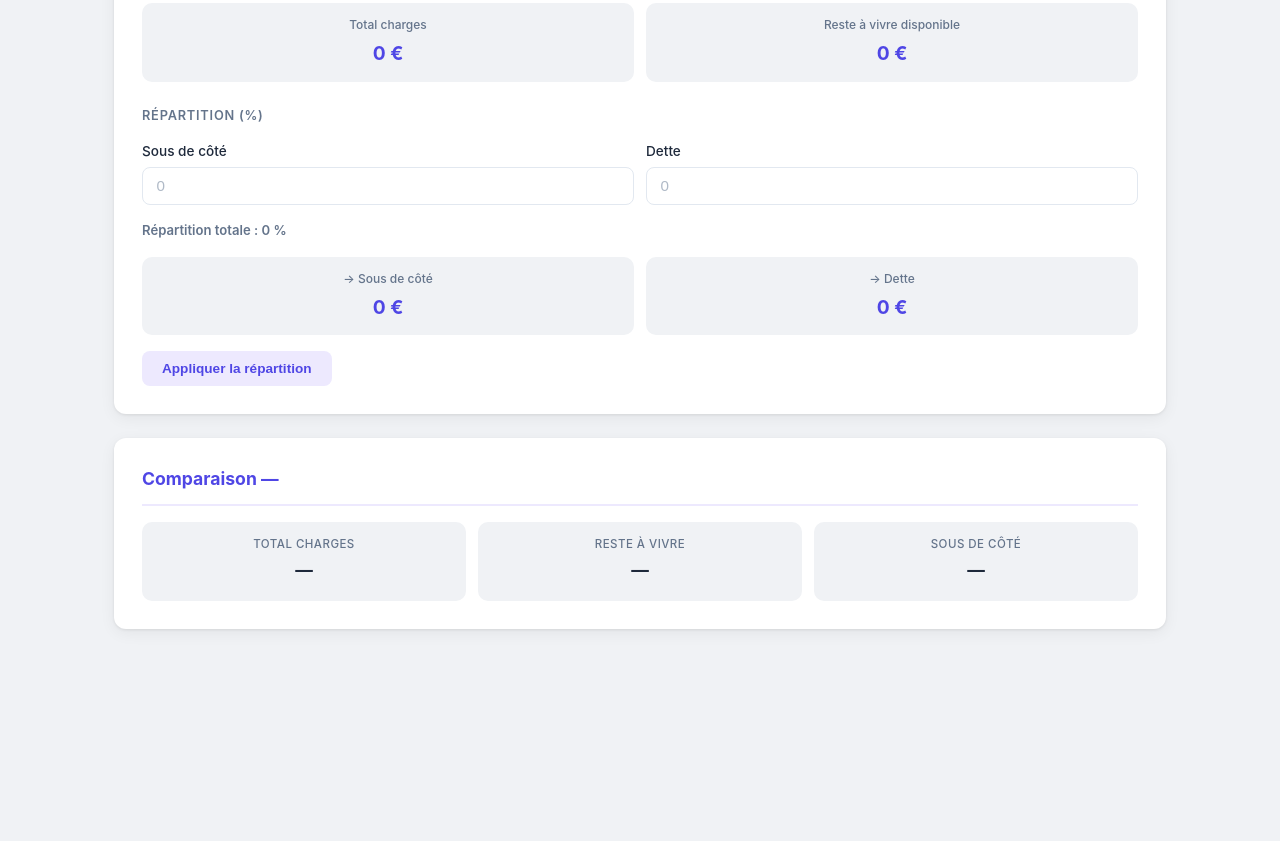
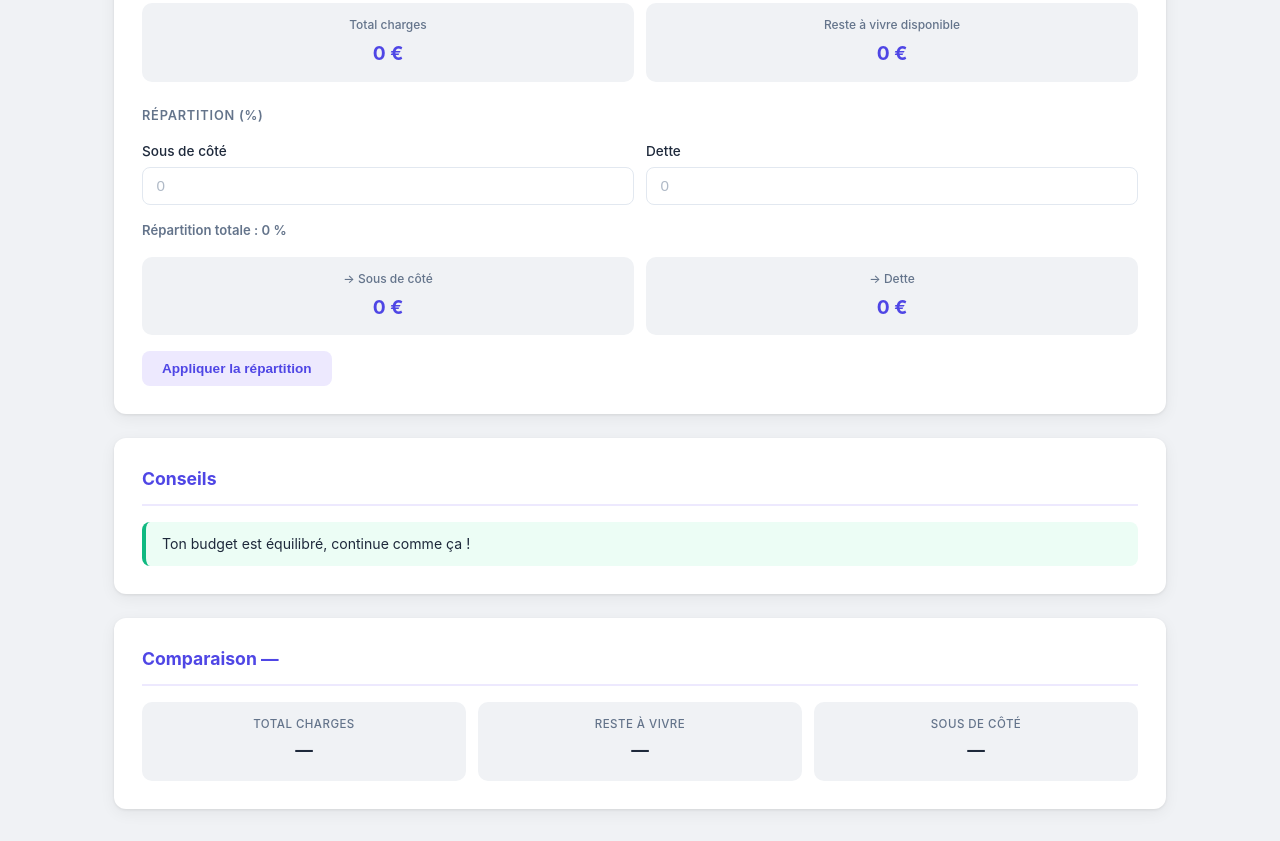
Before and after one commit to mateocaestecker2022-arch/budget-spa, a website: page index.html in a window 1280 px wide. Shown: the part 2569-3410 px from the top of the page. Before the commit the page ends 3230 px from the top, so only its background shows below. Drawn offline with nearby package versions, Linux system fonts and the light colour scheme.

Commit message:
feat: section Conseils — suggestions d'économie basées sur les chiffres
Nouvelle carte qui analyse le budget saisi et affiche des conseils
ciblés : loyer > 33% du salaire, matelas de sécurité (Sous de côté)
sous 3 mois de charges, dette restante sans remboursement ou trop
lente à rembourser, abonnements > 10% du salaire, capacité d'épargne
non répartie ce mois, absence d'objectif d'épargne. Message positif
si rien ne se déclenche.

Co-Authored-By: Claude Sonnet 4.6 <noreply@anthropic.com>

```diff
--- a/app.js
+++ b/app.js
@@ -48,6 +48,7 @@ const el = {
   headerMonth:       () => document.getElementById('headerMonth'),
   compareSection:    () => document.getElementById('compareSection'),
   compareMonthLabel: () => document.getElementById('compareMonthLabel'),
+  conseilsList:      () => document.getElementById('conseilsList'),
 };
 
 let chart = null;
@@ -345,6 +346,60 @@ function updateChart(data) {
   });
 }
 
+// ── Conseils ─────────────────────────────────────────────────────
+function computeConseils(data) {
+  const { salaire, loyer, totalCharges, sousDecote, detteRestante, dette, abonnements, capaciteEpargne, dispatchPctTotal, goalMontant } = data;
+  const conseils = [];
+
+  if (salaire > 0 && loyer > salaire * 0.33) {
+    conseils.push({ type: 'warning', text: `Ton loyer représente ${Math.round(loyer / salaire * 100)} % de ton salaire — la recommandation est de rester sous 33 %.` });
+  }
+
+  if (totalCharges > 0 && sousDecote < totalCharges * 3) {
+    conseils.push({ type: 'warning', text: `Ton matelas de sécurité (Sous de côté : ${fmt(sousDecote)}) couvre moins de 3 mois de charges (${fmt(totalCharges * 3)}) — vise au moins ce montant.` });
+  }
+
+  if (detteRestante > 0) {
+    if (dette > 0) {
+      const moisRestants = Math.ceil(detteRestante / dette);
+      if (moisRestants > 24) {
+        conseils.push({ type: 'warning', text: `Au rythme actuel (${fmt(dette)}/mois), il te faudra encore ${moisRestants} mois pour rembourser ta dette — augmente le remboursement mensuel ou fais un remboursement ponctuel.` });
+      }
+    } else {
+      conseils.push({ type: 'warning', text: `Tu as une dette restante de ${fmt(detteRestante)} mais aucun remboursement mensuel défini.` });
+    }
+  }
+
+  if (salaire > 0 && abonnements > salaire * 0.1) {
+    conseils.push({ type: 'info', text: `Tes abonnements représentent ${fmt(abonnements)}/mois (${Math.round(abonnements / salaire * 100)} % du salaire) — vérifie si tu utilises tout.` });
+  }
+
+  if (capaciteEpargne > 0 && dispatchPctTotal === 0) {
+    conseils.push({ type: 'info', text: `Tu as une capacité d'épargne de ${fmt(capaciteEpargne)} ce mois — pense à la répartir vers Sous de côté / Dette dans "Répartition du reste à vivre".` });
+  }
+
+  if (goalMontant <= 0 && capaciteEpargne > 0) {
+    conseils.push({ type: 'info', text: `Tu as une capacité d'épargne positive mais aucun objectif d'épargne défini — pense à en créer un.` });
+  }
+
+  if (conseils.length === 0) {
+    conseils.push({ type: 'success', text: 'Ton budget est équilibré, continue comme ça !' });
+  }
+
+  return conseils;
+}
+
+function updateConseils(data) {
+  const list = el.conseilsList();
+  list.innerHTML = '';
+  computeConseils(data).forEach(({ type, text }) => {
+    const li = document.createElement('li');
+    li.className = `conseil-item conseil-item--${type}`;
+    li.textContent = text;
+    list.appendChild(li);
+  });
+}
+
 // ── Comparaison mois précédent ─────────────────────────────────
 function updateCompare(current) {
   const history = loadHistory();
@@ -454,6 +509,7 @@ function refresh() {
   updateDispatch(data);
   updateChart(data);
   updateCompare(data);
+  updateConseils(data);
   save(data);
 }
 
--- a/index.html
+++ b/index.html
@@ -255,6 +255,12 @@
       <button class="btn-apply-dispatch" id="btnAppliquerDispatch" type="button">Appliquer la répartition</button>
     </section>
 
+    <!-- Conseils -->
+    <section class="card card--conseils" id="conseilsSection" aria-label="Conseils">
+      <h2 class="card-title">Conseils</h2>
+      <ul class="conseils-list" id="conseilsList"></ul>
+    </section>
+
     <!-- Comparaison mois précédent -->
     <section class="card card--compare" id="compareSection" hidden aria-label="Comparaison mois précédent">
       <h2 class="card-title">Comparaison — <span id="compareMonthLabel"></span></h2>
--- a/style.css
+++ b/style.css
@@ -425,6 +425,41 @@ body {
 
 .btn-apply-dispatch:hover { background: #ddd6fe; }
 
+/* ── Conseils ──────────────────────────────────────────────── */
+.card--conseils {
+  grid-column: span 2;
+}
+
+.conseils-list {
+  display: flex;
+  flex-direction: column;
+  gap: .6rem;
+  list-style: none;
+}
+
+.conseil-item {
+  padding: .75rem 1rem;
+  border-radius: 8px;
+  font-size: .88rem;
+  line-height: 1.4;
+  border-left: 4px solid transparent;
+}
+
+.conseil-item--warning {
+  background: var(--color-danger-light);
+  border-left-color: var(--color-danger);
+}
+
+.conseil-item--info {
+  background: var(--color-primary-light);
+  border-left-color: var(--color-primary);
+}
+
+.conseil-item--success {
+  background: #ecfdf5;
+  border-left-color: var(--color-success);
+}
+
 /* ── Comparaison mois précédent ────────────────────────────── */
 .card--compare {
   grid-column: span 2;
@@ -534,6 +569,9 @@ body {
   .card--dispatch { grid-column: span 1; }
   .btn-apply-dispatch { width: 100%; text-align: center; padding: .85rem; font-size: .95rem; }
 
+  /* Conseils */
+  .card--conseils { grid-column: span 1; }
+
   /* Bouton reset */
   .btn-reset {
     width: 100%;
```
Also changed, not shown: CHECKPOINT.md (+2 -0 lines).
